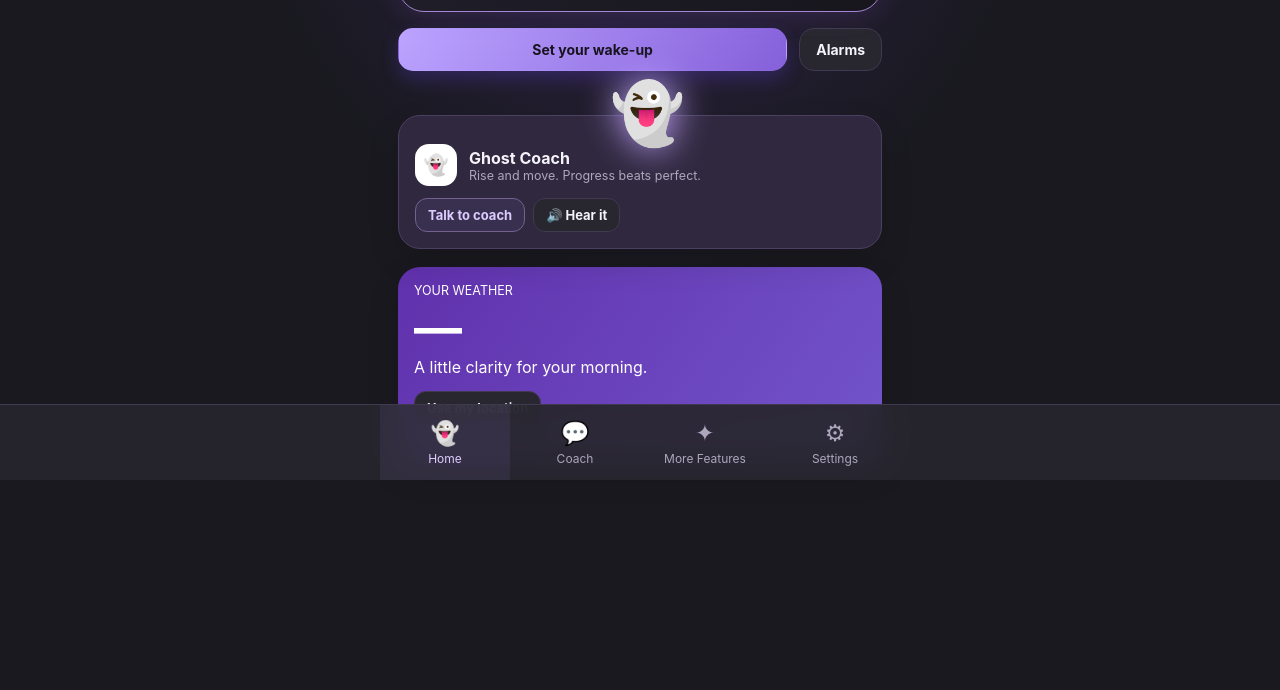
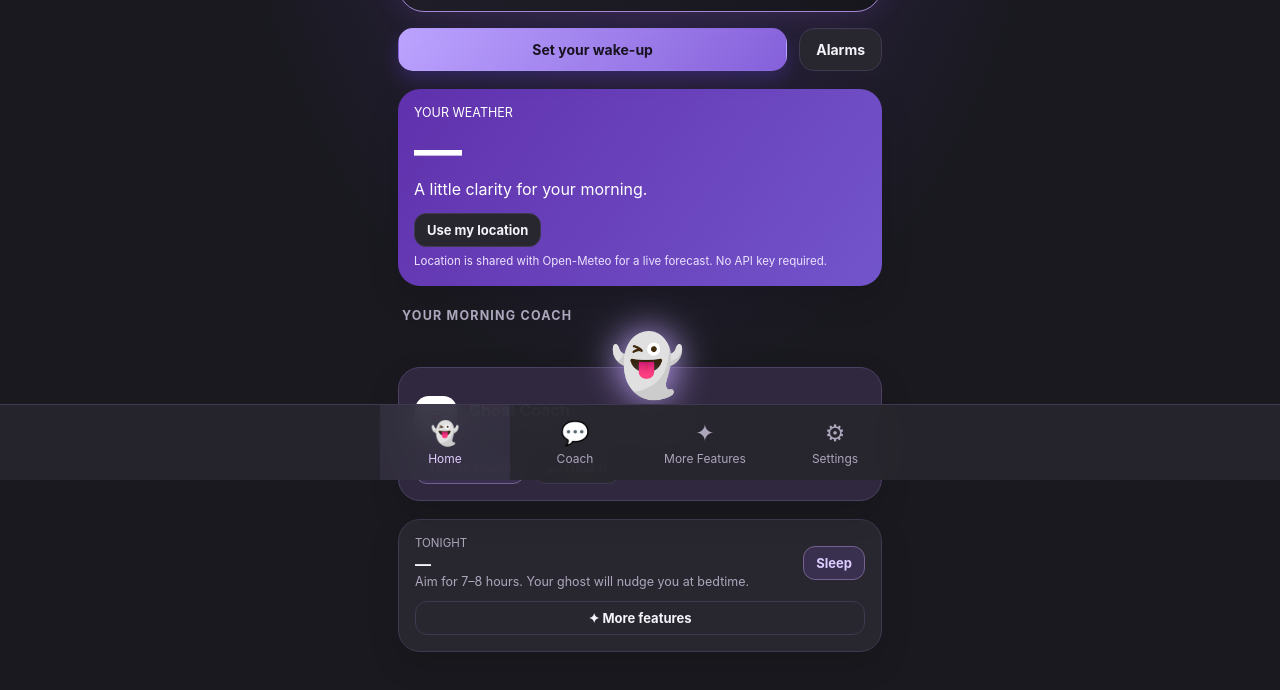
Before and after one commit to GhostChatDev/Ghost-Alarm, a plain HTML site: page index.html in a window 1280 px wide. Shown: the part 320-1010 px from the top of the page. Before the commit the page ends 888 px from the top, so only its background shows below. Drawn offline with Linux system fonts and the light colour scheme.

Commit message:
feat: home ghost clock + weather tile in More Features, motion polish
Committed by Ghost Code.

```diff
--- a/index.html
+++ b/index.html
@@ -223,6 +223,14 @@ body{background-image:radial-gradient(ellipse at 50% 0,#352653 0,transparent 48%
 .weather-temp{font-size:48px;font-weight:700;letter-spacing:-2px}.weather-card .hint{color:#ECE3FF}
 .coach-preview{position:relative;margin:44px 0 18px!important;padding-top:28px}.coach-preview:before{content:'👻';position:absolute;top:-40px;left:calc(50% - 30px);font-size:60px;filter:drop-shadow(0 0 18px #C3A6FF)}
 .feature-grid{display:grid;grid-template-columns:1fr 1fr;gap:12px;margin:18px 0}.feature-grid button{text-align:left;padding:20px;border:1px solid var(--line);border-radius:22px;background:#2B2735;font-weight:650}.feature-grid span{display:block;font-size:26px;margin-bottom:10px}
+/* Motion polish — cheap transform/opacity only, so it stays at 60fps */
+.view.on{animation:viewIn .26s ease both}
+@keyframes viewIn{from{opacity:0;transform:translateY(8px)}to{opacity:1;transform:none}}
+.hero-time{animation:breathe 4.5s ease-in-out infinite}
+@keyframes breathe{0%,100%{opacity:1}50%{opacity:.86}}
+.coach-preview{align-items:flex-start}
+.tonight-card{margin-top:18px!important}
+.tile-note{margin-top:6px;font-size:12.5px;color:var(--ink-soft)}
 #ringer{background:radial-gradient(ellipse at top,#342549,#181B1E 60%)}#ringerTime{font-size:clamp(70px,22vw,110px);font-weight:500}#ringer .ghost{font-size:86px;filter:drop-shadow(0 0 22px #B49AF7)}#ringer .row{flex-direction:column;width:min(350px,100%)}#ringer .btn{width:100%;border-radius:40px;padding:18px}#ringerDone{order:-1;background:#B49AF7!important;color:#19151F!important}
 @media(prefers-reduced-motion:reduce){*,*:before,*:after{animation:none!important;transition:none!important}}
 </style>
@@ -1654,7 +1662,12 @@ boot();
   const home = document.getElementById('view-home');
   const more = document.createElement('section');
   more.id = 'view-more'; more.className = 'view';
-  more.innerHTML = '<h2>More Features</h2><p class="muted small" style="margin-top:8px">All your familiar tools, in one place.</p><div class="feature-grid"><button data-go="alarms"><span>⏰</span>Alarms</button><button data-go="habits"><span>🌱</span>Habits</button><button data-go="sleep"><span>🌙</span>Sleep & sounds</button><button data-go="coach"><span>👻</span>Coach & voice</button></div>';
+  more.innerHTML = '<h2>More Features</h2><p class="muted small" style="margin-top:8px">Everything else your ghost keeps an eye on.</p><div class="feature-grid">' +
+    '<button data-go="alarms"><span>⏰</span>Alarms<div class="tile-note">Set, repeat, snooze</div></button>' +
+    '<button data-go="habits"><span>🌱</span>Habits<div class="tile-note">Streaks and check-ins</div></button>' +
+    '<button data-go="sleep"><span>🌙</span>Sleep &amp; sounds<div class="tile-note">Bedtime timer and noise</div></button>' +
+    '<button id="moreWeather"><span>🌤</span>Weather<div class="tile-note" id="moreWeatherNote">Tap for forecast</div></button>' +
+    '</div>';
   home.parentNode.append(more);
   const challenge = document.getElementById('challengeCard');
   more.append(challenge.previousElementSibling, challenge);
@@ -1672,10 +1685,39 @@ boot();
   const weather = document.createElement('div');
   weather.className = 'card weather-card';
   weather.innerHTML = '<div class="small">YOUR WEATHER</div><div class="weather-temp" id="weatherTemp">—</div><div id="weatherSummary" role="status" aria-live="polite">A little clarity for your morning.</div><button class="btn plain sm" id="weatherRefresh" style="margin-top:14px">Use my location</button><div class="hint">Location is shared with Open-Meteo for a live forecast. No API key required.</div>';
-  home.append(weather);
+
+  /* Home = ghost clock, morning coach, weather, tonight */
+  const hero = document.querySelector('.hero');
+  const coachTitle = document.createElement('div');
+  coachTitle.className = 'sec-title';
+  coachTitle.textContent = 'Your morning coach';
+  hero.after(actions, weather, coachTitle, preview);
+
+  const tonight = document.createElement('div');
+  tonight.className = 'card tonight-card';
+  tonight.innerHTML = '<div class="row between"><div class="grow"><div class="tiny muted">TONIGHT</div>' +
+    '<div style="font-weight:700;margin-top:4px" id="tonightNext">No alarm set</div>' +
+    '<div class="small muted" id="tonightHint">Aim for 7–8 hours. Your ghost will nudge you at bedtime.</div></div>' +
+    '<button class="btn soft sm" data-go="sleep">Sleep</button></div>' +
+    '<button class="btn plain block sm" style="margin-top:12px" data-go="more">✦ More features</button>';
+  preview.after(tonight);
+
+  const syncTonight = () => {
+    const live = document.getElementById('statNext'), text = document.getElementById('tonightNext');
+    if (live && text) text.textContent = live.textContent;
+  };
+  syncTonight();
+  setTimeout(syncTonight, 800);
+  setInterval(syncTonight, 5000);
   document.querySelector('.tabbar .inner').innerHTML = '<button class="ghost-nav" data-nav="home"><span>👻</span>Home</button><button class="ghost-nav" data-nav="coach"><span>💬</span>Coach</button><button class="ghost-nav" data-nav="more"><span>✦</span>More Features</button><button class="ghost-nav" id="ghostSettings"><span>⚙</span>Settings</button>';
   renderTabs();
   document.getElementById('ghostSettings').onclick = () => document.getElementById('btnSettings').click();
+  document.getElementById('moreWeather').onclick = () => {
+    const button = document.getElementById('weatherRefresh');
+    toast('Weather lives on your Home screen');
+    document.querySelector('.tabbar [data-nav="home"]').click();
+    setTimeout(() => { button.click(); button.scrollIntoView({ behavior: 'smooth', block: 'center' }); }, 260);
+  };
   const button = document.getElementById('weatherRefresh');
   const summary = document.getElementById('weatherSummary');
   button.onclick = () => {
```
